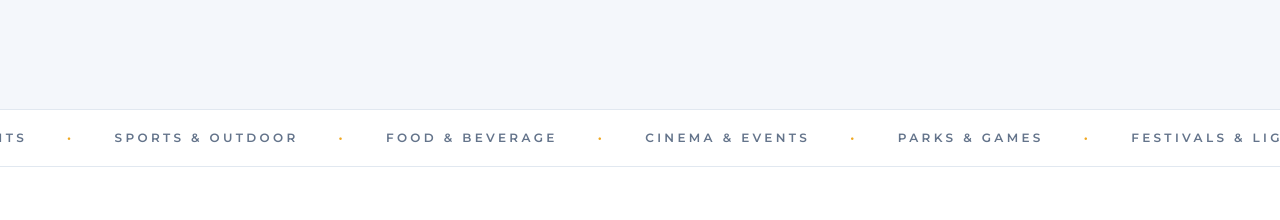
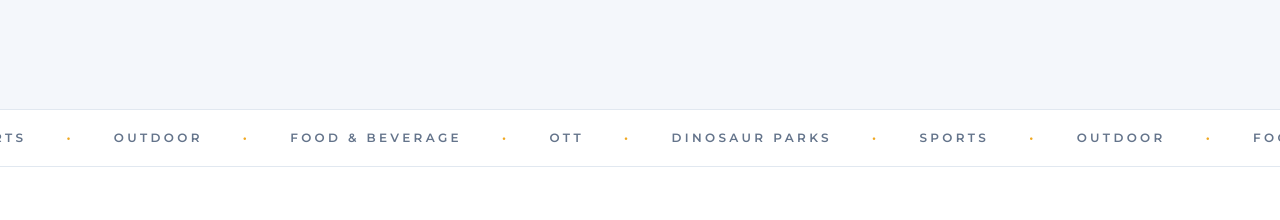
Before and after one commit to ritthickkt/e7-entertainment, a Next.js app: page / in a window 1280 px wide. Shown: the part 1680-1900 px from the top of the page. Built offline with nearby package versions, Linux system fonts and the light colour scheme.

Commit message:
Update homepage marquee text
Co-Authored-By: Claude Sonnet 5 <noreply@anthropic.com>

```diff
--- a/app/page.tsx
+++ b/app/page.tsx
@@ -22,11 +22,11 @@ const item: Variants = {
 };
 
 const buzzwords = [
-  "PARKS & GAMES",
-  "FESTIVALS & LIGHTS",
-  "SPORTS & OUTDOOR",
+  "DINOSAUR PARKS",
+  "SPORTS",
+  "OUTDOOR",
   "FOOD & BEVERAGE",
-  "CINEMA & EVENTS",
+  "OTT",
 ];
 
 const opportunities = [
```
